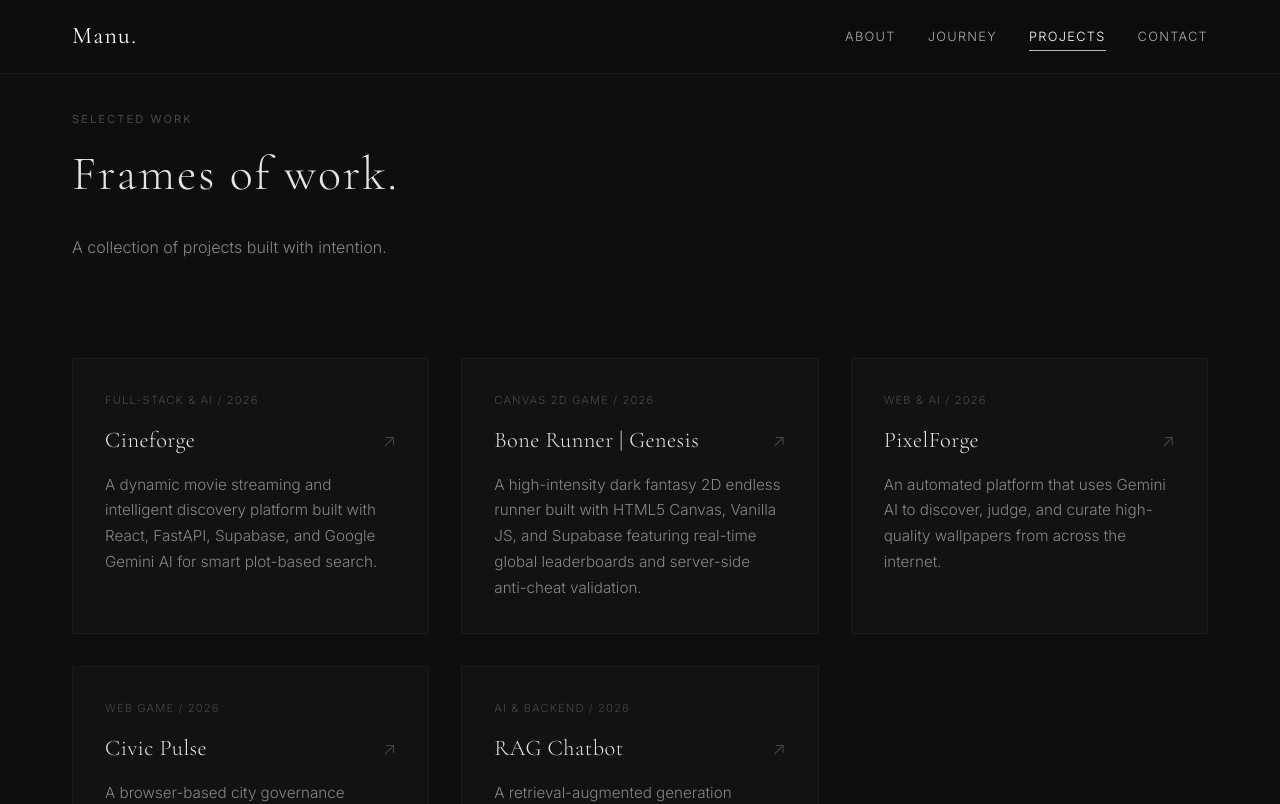
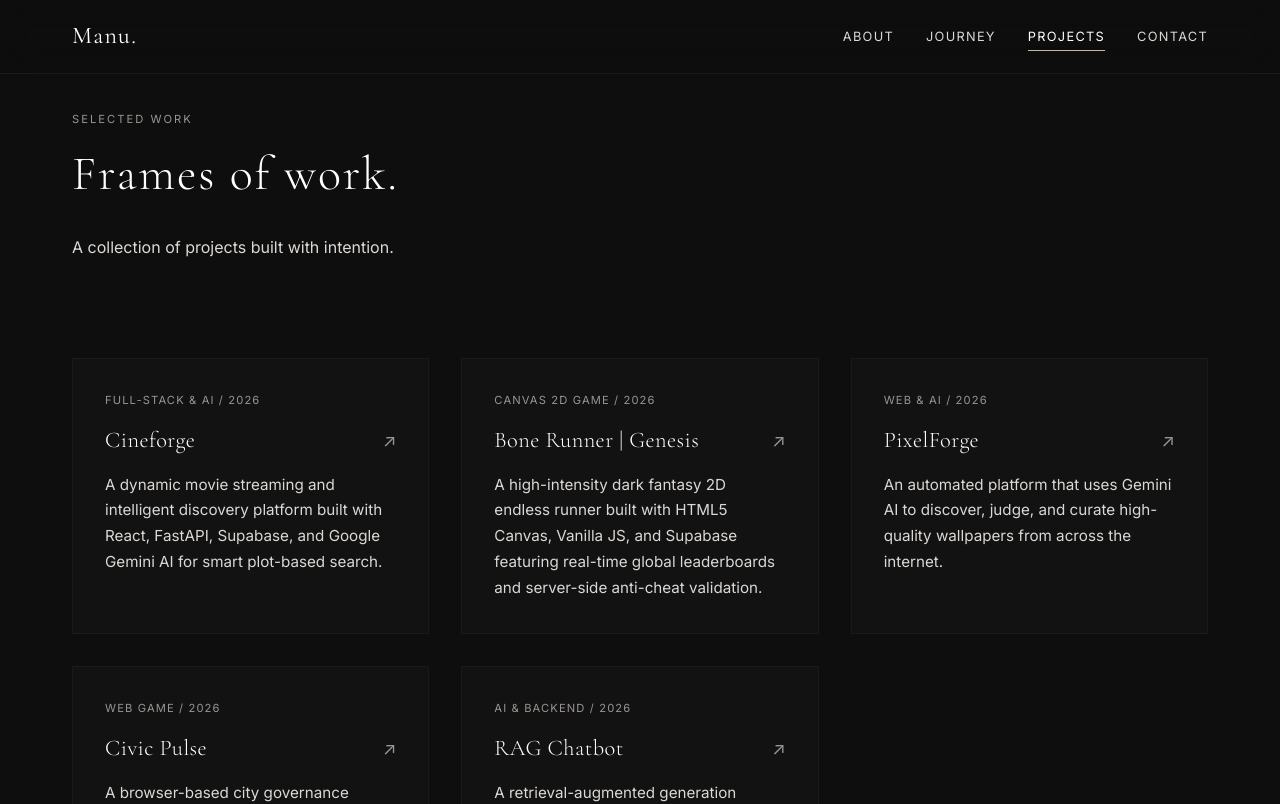
Before and after one commit to manu-k06/manu.space-v1, a React (Vite) app: page /projects in a window 1280 px wide. Shown: the top 804 px of the page. Built offline with nearby package versions, Linux system fonts and the light colour scheme; no server answers.

Commit message:
style: brighten typography and increase font contrast across all pages

```diff
--- a/src/styles/base.css
+++ b/src/styles/base.css
@@ -13,9 +13,9 @@
   --bg-elevated:  #1c1c1c;
 
   /* Text */
-  --text-primary:   #e8e4e0;
-  --text-secondary: #8a8580;
-  --text-dim:       #4a4745;
+  --text-primary:   #ffffff;
+  --text-secondary: #dcd8d4;
+  --text-dim:       #9a9590;
 
   /* Accent */
   --accent:        #c4b5a4;
@@ -64,7 +64,7 @@ body {
   background-color: var(--bg-deep);
   color: var(--text-secondary);
   font-family: var(--font-sans);
-  font-weight: 300;
+  font-weight: 400;
   font-size: 1rem;
   line-height: 1.7;
   overflow-x: hidden;
--- a/src/styles/layout.css
+++ b/src/styles/layout.css
@@ -57,7 +57,7 @@
   font-size: 0.8rem;
   text-transform: uppercase;
   letter-spacing: 0.1em;
-  color: #aaa;
+  color: var(--text-secondary);
   transition: color var(--transition-fast);
   position: relative;
 }
@@ -208,6 +208,7 @@
 
 .project-title {
   font-size: 1.4rem;
+  color: var(--text-primary);
 }
 
 .project-arrow {
@@ -220,6 +221,11 @@
   color: var(--text-primary);
   transform: translate(2px, -2px);
 }
+
+.project-card:hover .timeline-description {
+  color: #ffffff;
+}
+
 
 /* --- Contact Section --- */
 .contact-wrapper {
```
